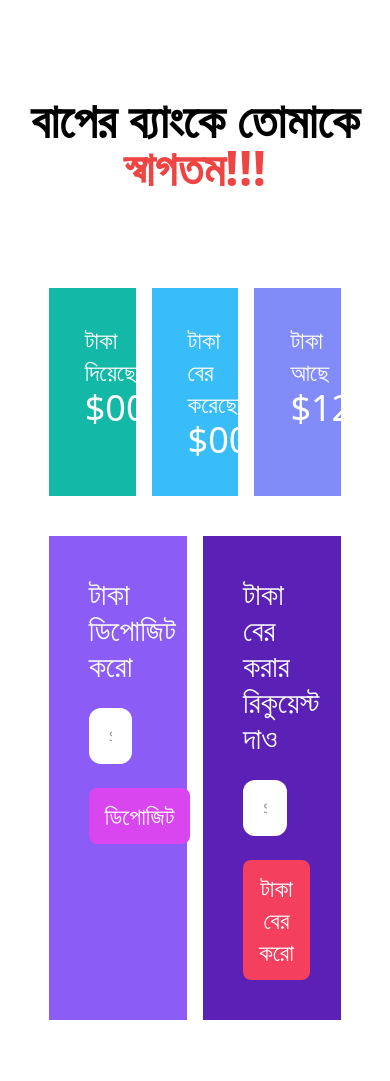
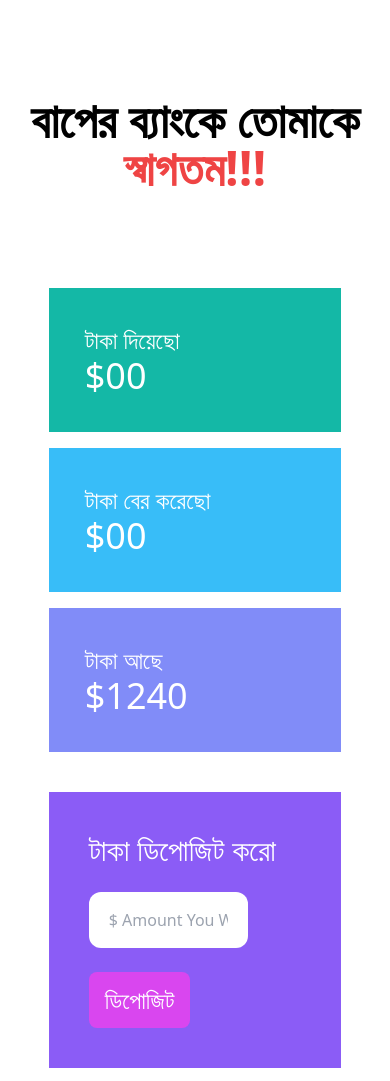
Before and after one commit to sabbir-offc/functional-money-bank, a plain HTML site: page index.html in a window 390 px wide. Shown: the top 1081 px of the page. Before the commit the page ends 1060 px from the top, so only its background shows below. Drawn offline with nearby package versions, Linux system fonts and the light colour scheme.

Commit message:
make resposive

```diff
--- a/index.html
+++ b/index.html
@@ -16,7 +16,7 @@
     <main>
       <!-- balance and transaction -->
       <section class="my-6">
-        <div class="grid grid-cols-3 gap-4 w-3/4 mx-auto text-white">
+        <div class="grid lg:grid-cols-3 gap-4 w-3/4 mx-auto text-white">
           <div class="bg-teal-500 p-9">
             <h4 class="text-2xl">টাকা দিয়েছো</h4>
             <h2 class="text-4xl" >$<span id="deposit-total">00</span></h2>
@@ -32,7 +32,7 @@
         </div>
       </section>
       <section class="my-10">
-        <div class="grid grid-cols-2 gap-4 w-3/4 mx-auto">
+        <div class="grid lg:grid-cols-2 gap-4 w-3/4 mx-auto">
           <div class="bg-violet-500 p-10">
             <h3 class="text-white text-3xl">টাকা ‍ডিপোজিট করো</h3>
             <input class="block px-5 w-3/4 rounded-xl py-4 my-6" id="deposit-field" type="text" name="" placeholder="$ Amount You Want To Deposit."  />
```
